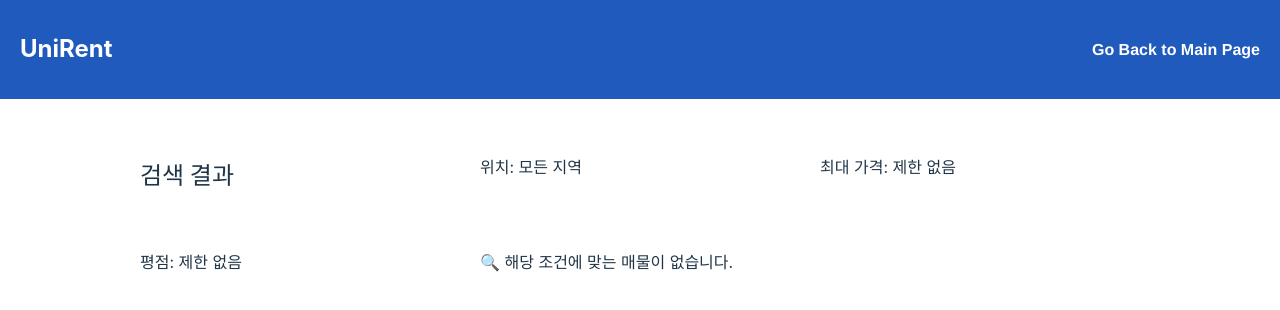
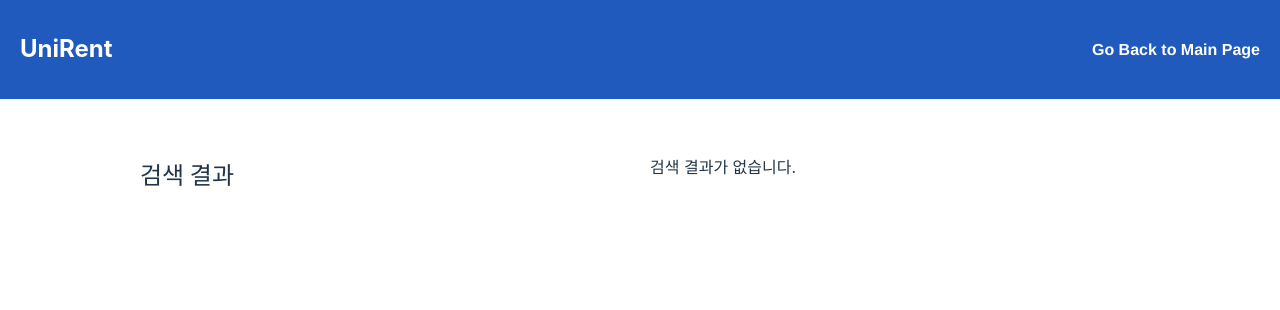
Before and after one commit to YBIGTA/26th-project-UniRent, a React (Vite) app in the folder frontend/: page /filtering-results in a window 1280 px wide. Shown: the top 310 px of the page. Built offline with nearby package versions, Linux system fonts and the light colour scheme.

Commit message:
검색결과

```diff
--- a/frontend/src/pages/FilteringResultsPage.jsx
+++ b/frontend/src/pages/FilteringResultsPage.jsx
@@ -1,27 +1,46 @@
 import React from "react";
-import { useLocation } from "react-router-dom";
+import { useLocation, useNavigate } from "react-router-dom";
 import { AppBar } from "../components/AppBar";
 import "./FilteringResultsPage.css";
 
 export const FilteringResultsPage = () => {
-  const location = useLocation(); // ✅ 이전 페이지에서 전달된 데이터 받기
-  const { price, location: selectedLocation, ratings } = location.state || {}; // 기본값 설정
+  const location = useLocation();
+  const navigate = useNavigate();
 
-  console.log("필터링된 값:", { price, selectedLocation, ratings });
+  // FilteringPage에서 넘어온 매물 리스트
+  const { listings = [] } = location.state || {};
 
   return (
     <div className="filtering-results-page">
       <AppBar />
       <main className="results-container">
         <h2>검색 결과</h2>
-        <p>위치: {selectedLocation || "모든 지역"}</p>
-        <p>최대 가격: {price ? `${price.toLocaleString()}원` : "제한 없음"}</p>
-        <p>평점: {ratings && ratings.length > 0 ? ratings.join(", ") : "제한 없음"}</p>
 
-        {/* 실제 필터링된 매물 리스트 추가 예정 */}
-        <div className="no-results">
-          <p>🔍 해당 조건에 맞는 매물이 없습니다.</p>
-        </div>
+        {listings.length > 0 ? (
+          <div className="results-grid">
+            {listings.map((listing) => (
+              <div
+                key={listing._id}
+                className="property-card"
+                onClick={() => navigate(`/details/${listing._id}`)}
+              >
+                <img
+                  src={listing.image || "https://via.placeholder.com/150"}
+                  alt={listing.name}
+                  className="property-image"
+                />
+                <div className="property-info">
+                  <h3 className="property-name">{listing.name}</h3>
+                  <p className="property-price">
+                    {Number(listing.price || 0).toLocaleString()}원
+                  </p>
+                </div>
+              </div>
+            ))}
+          </div>
+        ) : (
+          <p className="no-results">검색 결과가 없습니다.</p>
+        )}
       </main>
     </div>
   );
```
